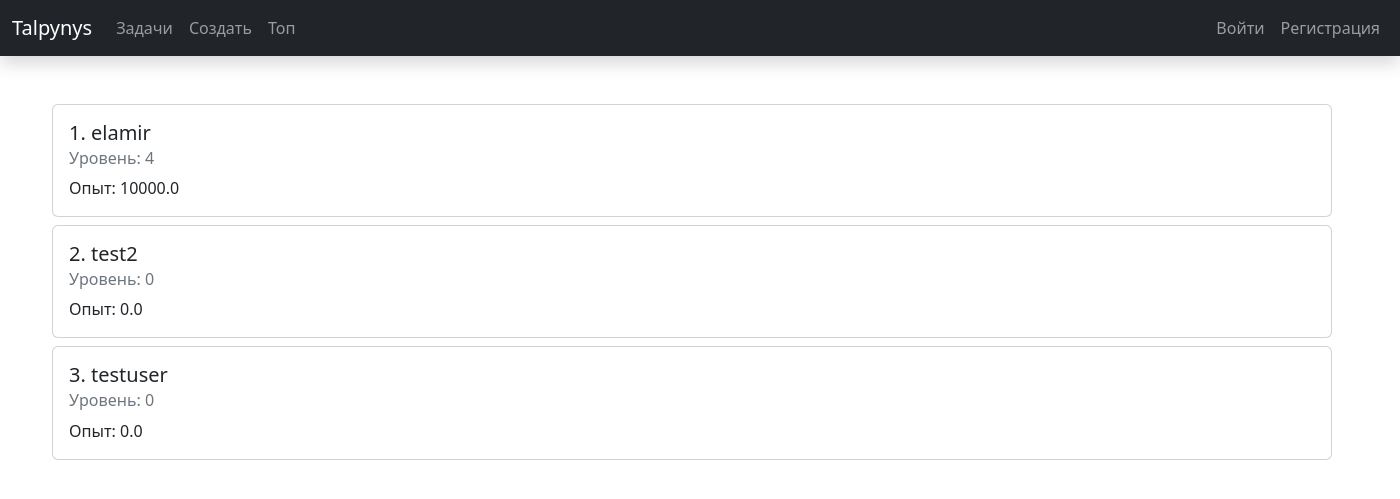
After one commit to elamirKad/talpynys, a Django app: page /dashboard/top/ in a window 1400 px wide. The commit adds this page. Shown: the top 499 px of the page. Run offline with Django 4.2, Linux system fonts and the light colour scheme; data comes from the database, SQL or seed files in the repository; parts of the project's set-up code (start-up, migrations or seed data) failed here and were passed over; some libraries are stand-ins or nearby versions.

Commit message:
Top users by experience

```diff
--- /dev/null
+++ b/dashboard/templates/top.html
@@ -0,0 +1,15 @@
+{% extends 'base.html' %}
+{% block title %}Top{% endblock %}
+{% block content %}
+    <div class="container-md mt-5">
+        {% for exp, level in exps %}
+            <div class="card mt-2" style="width: 80rem;">
+                <div class="card-body">
+                    <h5 class="card-title">{{ forloop.counter}}. {{exp.username}}</h5>
+                    <h6 class="card-subtitle mb-2 text-muted">Уровень: {{level}} </h6>
+                    <p class="card-text">Опыт: {{exp.experience}} </p>
+                </div>
+            </div>
+        {% endfor %}
+    </div>
+{% endblock %}
--- a/dashboard/urls.py
+++ b/dashboard/urls.py
@@ -4,4 +4,5 @@ from . import views
 urlpatterns = [
     path('<username>', views.dashboard),
     path('settings/', views.settings),
+    path('top/', views.leaderboard)
 ]
--- a/dashboard/views.py
+++ b/dashboard/views.py
@@ -62,3 +62,11 @@ def settings(request):
             return redirect('/dashboard/settings/')
     else:
         return render(request, 'settings.html', dictionary)
+
+def leaderboard(request):
+    exps = AccountExperience.objects.order_by('-experience')
+    levels = []
+    for exp in exps:
+        levels.append(calculate_level(exp.experience))
+    res = zip(exps, levels)
+    return render(request, 'top.html', {'exps': res})
--- a/templates/base.html
+++ b/templates/base.html
@@ -39,6 +39,9 @@
                             <li class="nav-item">
                                 <a class="nav-link" href="/app/create/">Создать</a>
                             </li>
+                            <li class="nav-item">
+                                <a class="nav-link" href="/dashboard/top/">Топ</a>
+                            </li>
                         </ul>
                         <ul class="navbar-nav ms-auto">
                             {% if user.is_authenticated %}
```
